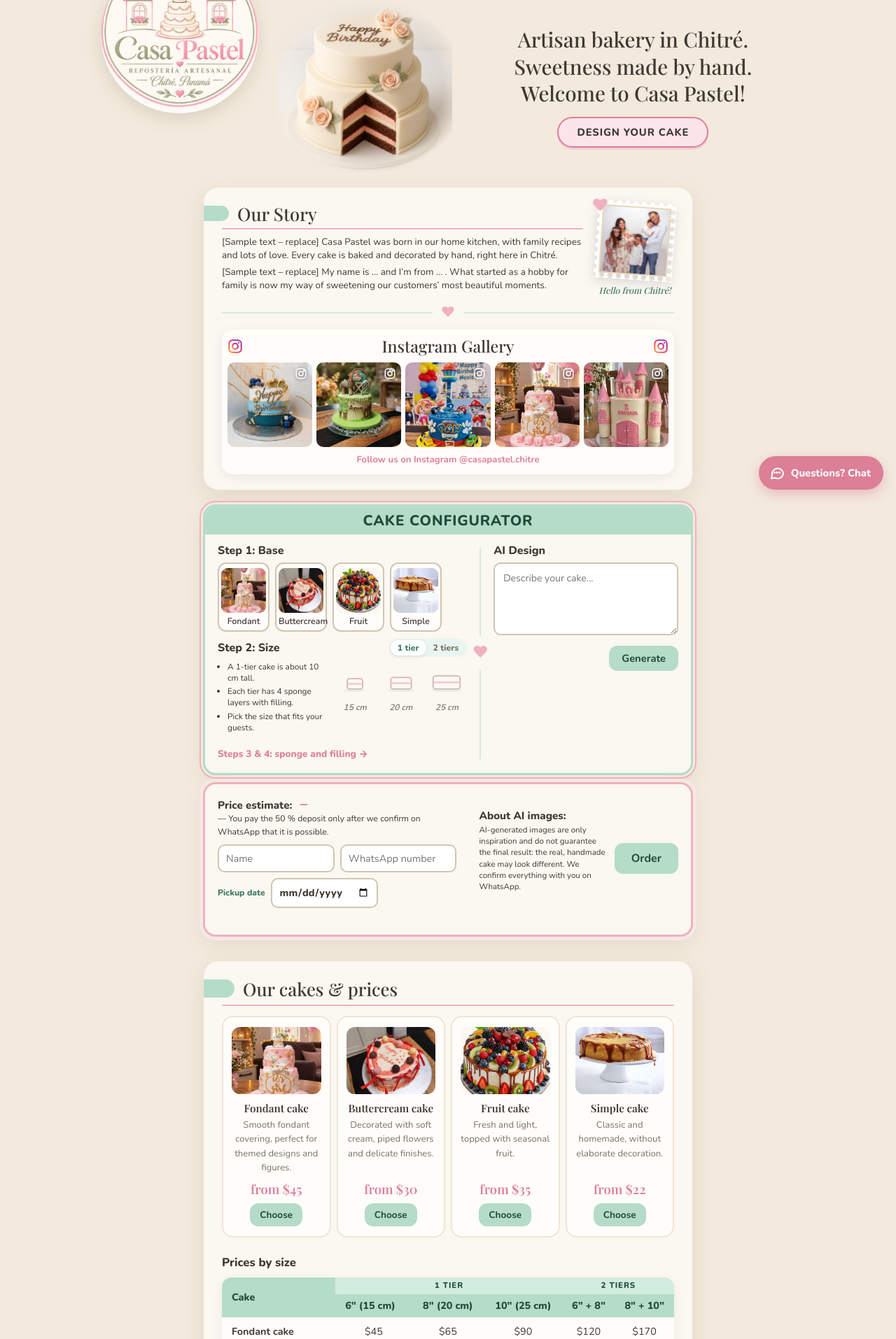
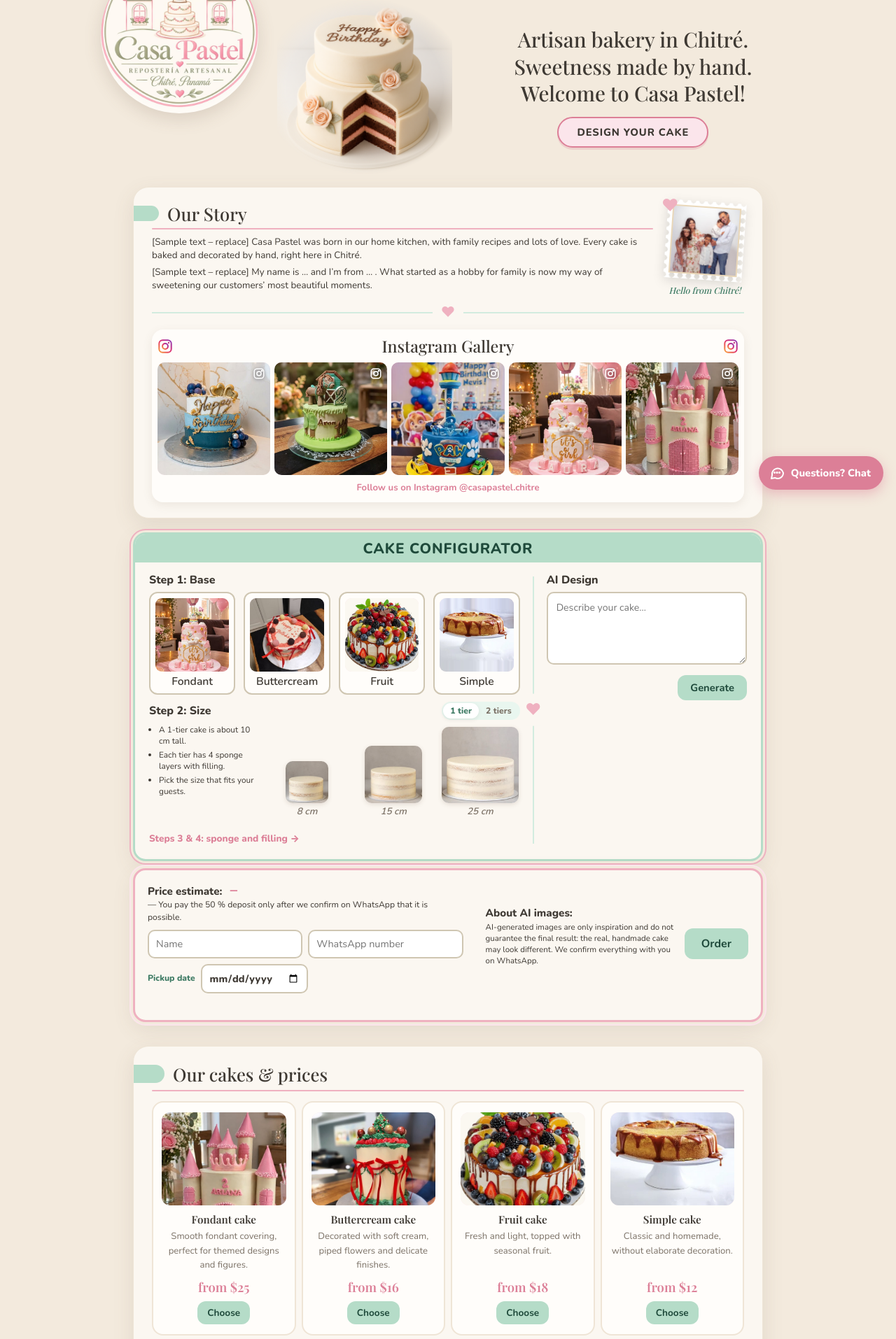
Before and after one commit to schamja/Kidstorte, a FastAPI app: page /casa in a window 1280 px wide. Shown: the part 82-1996 px from the top of the page at 70% size. Run offline with FastAPI, Linux system fonts and the light colour scheme.

Commit message:
Casa Pastel: Größen 8/15/25 cm mit Fotos, größere Kacheln, responsive
- Größen 1 Etage jetzt 8 · 15 · 25 cm (neuer Mini-Kuchen), 2 Etagen in cm
- Echte Naked-Cake-Fotos für alle Größen (static/casa-pastel/tamanos),
  Ersatz-Grafik als heller Biskuit, falls kein Foto eingetragen ist
- Kuchenarten- und Größen-Kacheln deutlich größer (Desktop, Tablet,
  Handy 2 × 2); Anpassungen für kleine Laptops und Handys quer
- "Nuestros pasteles y precios": Fondant und Crema mit Instagram-Fotos

Co-Authored-By: Claude Opus 5.5 <noreply@anthropic.com>

```diff
--- a/templates/index.html
+++ b/templates/index.html
@@ -297,11 +297,12 @@ footer{padding:6px 0 30px}
 .step h3{font:800 1.12rem var(--sans);margin-bottom:8px}
 .step h3 .tier-toggle{margin:0 0 0 auto;padding:2px}
 .step h3 .tier-toggle button{padding:3px 10px;font-size:.76rem}
-.tiles{grid-template-columns:repeat(4,88px);gap:12px}
+.tiles{grid-template-columns:repeat(4,minmax(0,150px));gap:14px}
+.tile .t{font-size:1rem}
 .tile{padding:8px 4px 6px}
 .tile svg{width:56px;height:56px}
 .tile .t{font-size:.86rem;font-weight:600}
-.size-row{grid-template-columns:1fr 1.2fr;gap:10px}
+.size-row{grid-template-columns:.8fr 1.7fr;gap:14px}
 .size-info{font-size:.8rem;line-height:1.35;padding-left:14px}
 .sizes .tile{border:0;background:transparent;padding:4px 2px;border-radius:10px}
 .sizes .tile.on{background:var(--sage-soft);box-shadow:inset 0 0 0 2px var(--sage-light)}
@@ -336,9 +337,16 @@ footer{padding:6px 0 30px}
 .prod-pic{display:flex;align-items:center;justify-content:center;width:100%;aspect-ratio:4/3;border-radius:12px;object-fit:cover;margin:0 0 10px;background:var(--pink-soft);overflow:hidden}
 .prod-pic.ph svg{width:46%;height:auto;margin:0}
 
+.size-pic{display:flex;align-items:flex-end;justify-content:center;width:100%;aspect-ratio:1;margin:0 0 4px}
+.size-pic{aspect-ratio:1}
+.size-pic img{aspect-ratio:1;object-fit:cover;border-radius:10px;box-shadow:0 2px 6px rgba(110,90,70,.16)}
+.sizes .tile.on .size-pic img{outline:2px solid var(--sage-deep);outline-offset:1px}
+.sizes .tile svg.sponge{width:100%;height:auto;margin:0}
+.sizes .tile.on svg.sponge{filter:drop-shadow(0 0 3px rgba(61,122,99,.45))}
+
 /* Proportionen wie im Entwurf (schmale Mittelspalte, kompakt) */
 @media (min-width:921px){
-  .narrow{max-width:700px}
+  .narrow{max-width:900px}
   .hero{padding-bottom:18px}
   .hero-grid{grid-template-columns:225px .85fr 1.35fr;gap:6px}
   .hero-logo{width:225px;margin-top:-62px}
@@ -362,13 +370,16 @@ footer{padding:6px 0 30px}
   .ig-follow{margin-top:8px;font-size:.82rem}
   .cfg{margin-top:20px}
   .cfg-title{font-size:1.3rem;padding:6px}
-  .cfg-body{padding:12px 18px 14px;gap:0 18px}
+  .cfg-body{padding:14px 20px 16px;gap:0 18px;grid-template-columns:1.85fr 2px 1fr}
   .step{margin-bottom:10px}
   .step h3{font-size:1rem;margin-bottom:6px}
-  .tiles{grid-template-columns:repeat(4,74px);gap:8px}
-  .tile{padding:6px 3px 5px}
+  .tiles{grid-template-columns:repeat(4,minmax(0,126px));gap:12px}
+  .size-row{grid-template-columns:.75fr 1.75fr}
+  .sizes{gap:10px}
+  .tile{padding:7px 7px 7px}
   .tile svg{width:44px;height:44px;margin-bottom:2px}
-  .tile .t{font-size:.78rem}
+  .tile .t{font-size:.98rem}
+  .sizes .tile .t{font-size:.84rem}
   .size-info{font-size:.74rem}
   .sizes .tile svg{height:46px}
   .sizes .tile .t{white-space:nowrap}
@@ -436,9 +447,11 @@ footer{padding:6px 0 30px}
   .order{padding:16px 14px 18px}
   .fields{grid-template-columns:1fr}
   .submit-row .btn{width:100%}
-  .tiles{grid-template-columns:repeat(4,1fr);gap:6px}
+  .tiles{grid-template-columns:repeat(4,1fr);gap:10px}
   .tile svg{width:44px;height:44px}
-  .tile .t{font-size:.78rem}
+  .tile .t{font-size:.95rem}
+  .sizes{gap:8px}
+  .sizes .tile .t{font-size:.82rem}
   .fields{grid-template-columns:1fr}
   #condiciones{grid-template-columns:1fr}
   #condiciones .btn{width:100%;margin-top:8px}
@@ -459,6 +472,18 @@ footer{padding:6px 0 30px}
   .mbar small{display:block;color:var(--muted);font-size:.7rem;font-weight:800;letter-spacing:.06em;text-transform:uppercase}
   .mbar strong{font:600 1.4rem var(--serif);color:var(--pink-deep)}
 }
+/* Kleine Laptops: Überschrift im Hero etwas kleiner, damit die Zeilen nicht umbrechen */
+@media (min-width:921px) and (max-width:1100px){.hero h1{font-size:1.55rem}}
+/* Handy/Tablet quer (wenig Höhe): Logo, Torte und Text kompakt nebeneinander */
+@media (max-width:920px) and (max-height:520px){
+  .hero{padding-top:12px}
+  .hero-grid{grid-template-columns:130px .8fr 1.4fr;gap:10px;text-align:center}
+  .hero-logo{grid-column:auto;width:130px;margin:0}
+  .hero-cake{max-width:none;max-height:190px;margin:0;object-fit:contain}
+  .hero h1{font-size:1.25rem;margin-bottom:10px}
+}
+/* Kleine Handys: Kuchenarten 2 × 2, damit die Kacheln groß und gut antippbar sind */
+@media (max-width:480px){.tiles{grid-template-columns:repeat(2,1fr)}}
 @media (prefers-reduced-motion:reduce){*{animation:none!important;transition:none!important;scroll-behavior:auto!important}}
 </style>
 </head>
@@ -825,7 +850,7 @@ const ICONS={
 };
 function sizeIcon(size,on){
   const stroke=on?"#DC7F97":"#D2B8B0", fill=on?"#FBE5EB":"#FFF8F5", band="#F3C4CF";
-  const w={s6:24,s8:32,s10:42};
+  const w={s3:18,s6:28,s10:42};
   if(size.tiers===1){const ww=w[size.id]||32,h=10+ww/4;return `<svg viewBox="8 4 48 40"><ellipse cx="32" cy="40" rx="${ww/2+5}" ry="2.5" fill="#E2F1E9"/><rect x="${32-ww/2}" y="${38-h}" width="${ww}" height="${h}" rx="4" fill="${fill}" stroke="${stroke}" stroke-width="2"/><path d="M${32-ww/2} ${38-h/2}h${ww}" stroke="${band}" stroke-width="2.5"/></svg>`}
   const [a,b]=size.id==="t6_8"?[22,32]:[30,42];
   return `<svg viewBox="8 4 48 40"><ellipse cx="32" cy="41" rx="${b/2+5}" ry="2.5" fill="#E2F1E9"/><rect x="${32-b/2}" y="24" width="${b}" height="15" rx="4" fill="${fill}" stroke="${stroke}" stroke-width="2"/><rect x="${32-a/2}" y="9" width="${a}" height="15" rx="4" fill="${fill}" stroke="${stroke}" stroke-width="2"/><path d="M${32-b/2} 31.5h${b}M${32-a/2} 16.5h${a}" stroke="${band}" stroke-width="2.5"/></svg>`;
@@ -848,6 +873,29 @@ function computePrice(){
 }
 function minPrice(typeId){return Math.min(...Object.values(CFG.prices[typeId]))}
 
+/* Bild für eine Größe: echtes Foto, je nach Größe kleiner/größer dargestellt */
+/* Neutraler Biskuitkuchen auf Teller, Breite nach Durchmesser (config "diam" in cm) */
+function sponge(cx,base,w,h,id,n){
+  const ry=w*.14, top=base-h;
+  return `<path d="M${cx-w/2} ${top}V${base}A${w/2} ${ry} 0 0 0 ${cx+w/2} ${base}V${top}Z" fill="url(#cs${id})"/>`+
+    `<ellipse cx="${cx}" cy="${top}" rx="${w/2}" ry="${ry}" fill="url(#ct${id})"/>`+
+    `<ellipse cx="${cx}" cy="${top}" rx="${w*.38}" ry="${ry*.66}" fill="none" stroke="#A87B45" stroke-opacity=".35" stroke-width=".9"/>`+
+    `<path d="M${cx-w/2} ${top+h*.35}A${w/2} ${ry} 0 0 0 ${cx+w/2} ${top+h*.35}" fill="none" stroke="#9A6E3C" stroke-opacity=".15" stroke-width="1.2"/>`;
+}
+function sizeArt(s){
+  const d=s.diam||[15], id=s.id, W=x=>14+x*2.6;
+  const defs=`<defs><linearGradient id="cs${id}" x1="0" x2="1"><stop offset="0" stop-color="#C79A5F"/><stop offset=".3" stop-color="#EBCB92"/><stop offset=".62" stop-color="#E2BC80"/><stop offset="1" stop-color="#BB8B52"/></linearGradient>`+
+    `<radialGradient id="ct${id}" cx=".42" cy=".38" r=".75"><stop offset="0" stop-color="#F0D3A0"/><stop offset="1" stop-color="#D2A567"/></radialGradient></defs>`;
+  const wb=W(d[d.length-1]), pr=wb/2+7, base=66;
+  let out=`<ellipse cx="50" cy="${base+1.5}" rx="${pr}" ry="${pr*.17}" fill="#fff" stroke="#E4DACD" stroke-width=".8"/>`+
+          `<ellipse cx="50" cy="${base}" rx="${pr-5}" ry="${(pr-5)*.15}" fill="#F6F1EA"/>`;
+  if(d.length===1) out+=sponge(50,base,W(d[0]),22,id);
+  else{const h=17; out+=sponge(50,base,wb,h,id)+sponge(50,base-h,W(d[0]),h,id);}
+  return `<svg class="sponge" viewBox="0 0 100 78" aria-hidden="true">${defs}${out}</svg>`;
+}
+/* Echtes Foto der Größe (config "photo"), je nach "scale" kleiner/größer; sonst Grafik */
+function sizePic(s){return `<span class="size-pic">${s.photo?`<img src="${s.photo}" alt="" loading="lazy" style="width:${Math.round((s.scale||1)*100)}%">`:sizeArt(s)}</span>`}
+
 /* Bild für eine Kuchenart: Instagram-Foto (config "photo") oder Symbol */
 function typePic(x,cls="tile-pic"){return x.photo?`<img class="${cls}" src="${x.photo}" alt="" loading="lazy">`:`<span class="${cls} ph">${ICONS[x.icon]||""}</span>`}
 
@@ -869,7 +917,7 @@ function renderSizes(){
   $$("#tierToggle button").forEach(b=>b.classList.toggle("on",+b.dataset.tiers===tiers));
   $("#sizeOpts").innerHTML=CFG.sizes.filter(s=>s.tiers===tiers).map(s=>{
     const p=sel.type?money(CFG.prices[sel.type][s.id]):"";
-    return `<button type="button" class="tile size ${sel.size===s.id?"on":""}" data-size="${s.id}" title="${s.name[lang]}${p?" – "+p:""}">${sizeIcon(s,sel.size===s.id)}<div class="t">${(shortSize(s).match(/\((.+)\)/)||[])[1]||shortSize(s)}</div></button>`}).join("");
+    return `<button type="button" class="tile size ${sel.size===s.id?"on":""}" data-size="${s.id}" title="${s.name[lang]}${p?" – "+p:""}">${sizePic(s)}<div class="t">${(shortSize(s).match(/\((.+)\)/)||[])[1]||shortSize(s)}</div></button>`}).join("");
   const cur=sel.size&&by(CFG.sizes,sel.size);
   const items=[t(tiers===1?"s2.info1":"s2.info2"),t("s2.layers",{n:CFG.layers_per_tier}),cur?`<b>${cur.name[lang]}</b>: ${cur.desc[lang]}`:t("s2.pick")];
   $("#sizeInfo").innerHTML=items.map(i=>`<li>${i}</li>`).join("");
@@ -920,7 +968,7 @@ function goPage(n){$$(".page").forEach(p=>p.classList.toggle("on",p.dataset.page
 
 /* Pasteles y precios (alles aus config.json) */
 function renderProducts(){
-  $("#prodGrid").innerHTML=CFG.types.map(x=>`<div class="prod">${typePic(x,"prod-pic")}<h3>${x.name[lang]}</h3><p>${x.desc[lang]}</p><div class="from">${t("from")} ${money(minPrice(x.id))}</div><button type="button" class="btn btn-sage" data-pick="${x.id}">${t("prod.pick")}</button></div>`).join("");
+  $("#prodGrid").innerHTML=CFG.types.map(x=>`<div class="prod">${typePic({...x,photo:x.card_photo||x.photo},"prod-pic")}<h3>${x.name[lang]}</h3><p>${x.desc[lang]}</p><div class="from">${t("from")} ${money(minPrice(x.id))}</div><button type="button" class="btn btn-sage" data-pick="${x.id}">${t("prod.pick")}</button></div>`).join("");
   const one=CFG.sizes.filter(s=>s.tiers===1), two=CFG.sizes.filter(s=>s.tiers===2), all=[...one,...two];
   $("#priceTable").innerHTML=
     `<thead><tr><th rowspan="2">${t("price.cake")}</th><th class="grp" colspan="${one.length}">${t("price.one")}</th><th class="grp" colspan="${two.length}">${t("price.two")}</th></tr>`+
```
Also changed, not shown: static/casa-pastel/config.json (+13 -12 lines), static/casa-pastel/tamanos/s10.jpg (added), static/casa-pastel/tamanos/s3.jpg (added), static/casa-pastel/tamanos/s6.jpg (added), static/casa-pastel/tamanos/t6_8.jpg (added), static/casa-pastel/tamanos/t8_10.jpg (added), static/casa-pastel/tipos/crema-karte.jpg (added), static/casa-pastel/tipos/fondant-karte.jpg (added).
